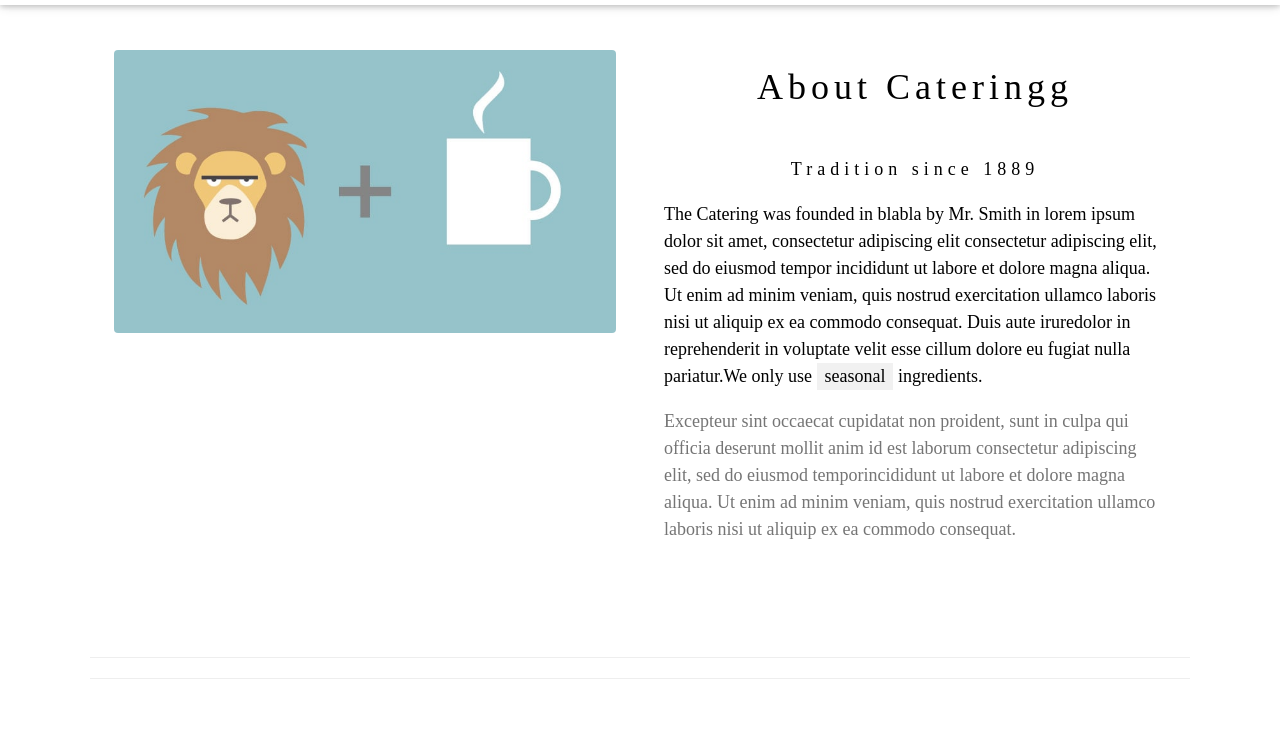
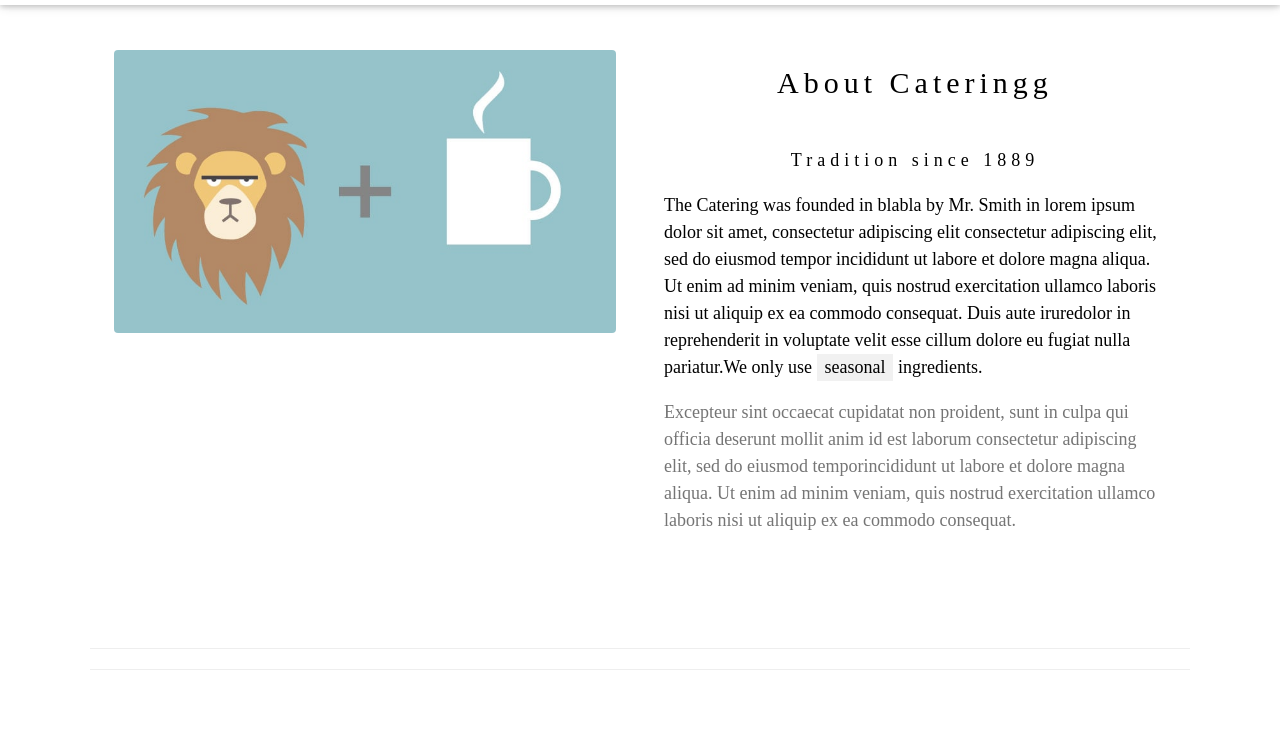
Before and after one commit to pankaj443/Demo_percy, a website: page index.html in a window 1280 px wide. Shown: the part 50-800 px from the top of the page. Drawn offline with nearby package versions, Linux system fonts and the light colour scheme.

Commit message:
changess

```diff
--- a/index.html
+++ b/index.html
@@ -44,7 +44,7 @@ h1, h2, h3, h4, h5, h6 {
     </div>
 
     <div class="w3-col m6 w3-padding-large">
-      <h1 class="w3-center">About Cateringg</h1><br>
+      <h2 class="w3-center">About Cateringg</h2><br>
       <h5 class="w3-center">Tradition since 1889</h5>
       <p class="w3-large">The Catering was founded in blabla by Mr. Smith in lorem ipsum dolor sit amet, consectetur adipiscing elit consectetur adipiscing elit, sed do eiusmod tempor incididunt ut labore et dolore magna aliqua. Ut enim ad minim veniam, quis nostrud exercitation ullamco laboris nisi ut aliquip ex ea commodo consequat. Duis aute iruredolor in reprehenderit in voluptate velit esse cillum dolore eu fugiat nulla pariatur.We only use <span class="w3-tag w3-light-grey">seasonal</span> ingredients.</p>
       <p class="w3-large w3-text-grey w3-hide-medium">Excepteur sint occaecat cupidatat non proident, sunt in culpa qui officia deserunt mollit anim id est laborum consectetur adipiscing elit, sed do eiusmod temporincididunt ut labore et dolore magna aliqua. Ut enim ad minim veniam, quis nostrud exercitation ullamco laboris nisi ut aliquip ex ea commodo consequat.</p>
```
